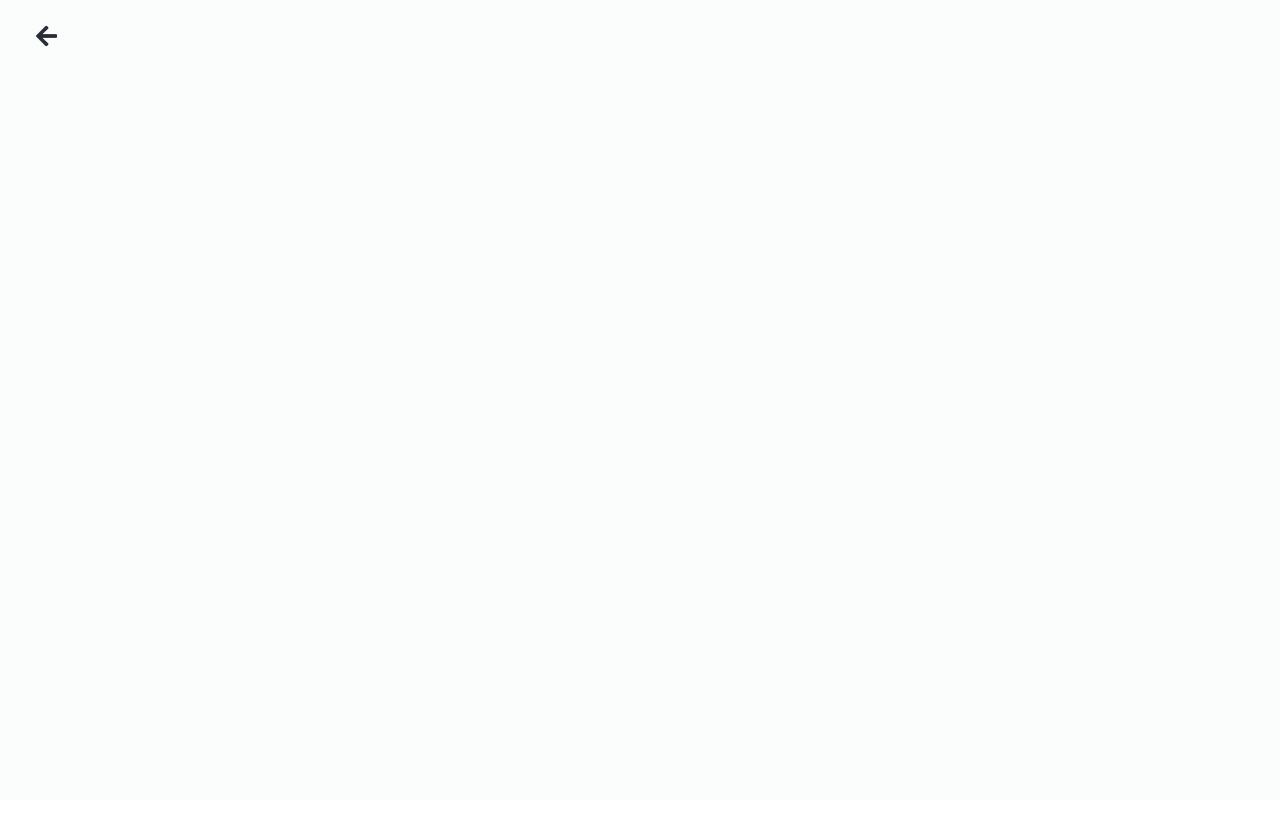
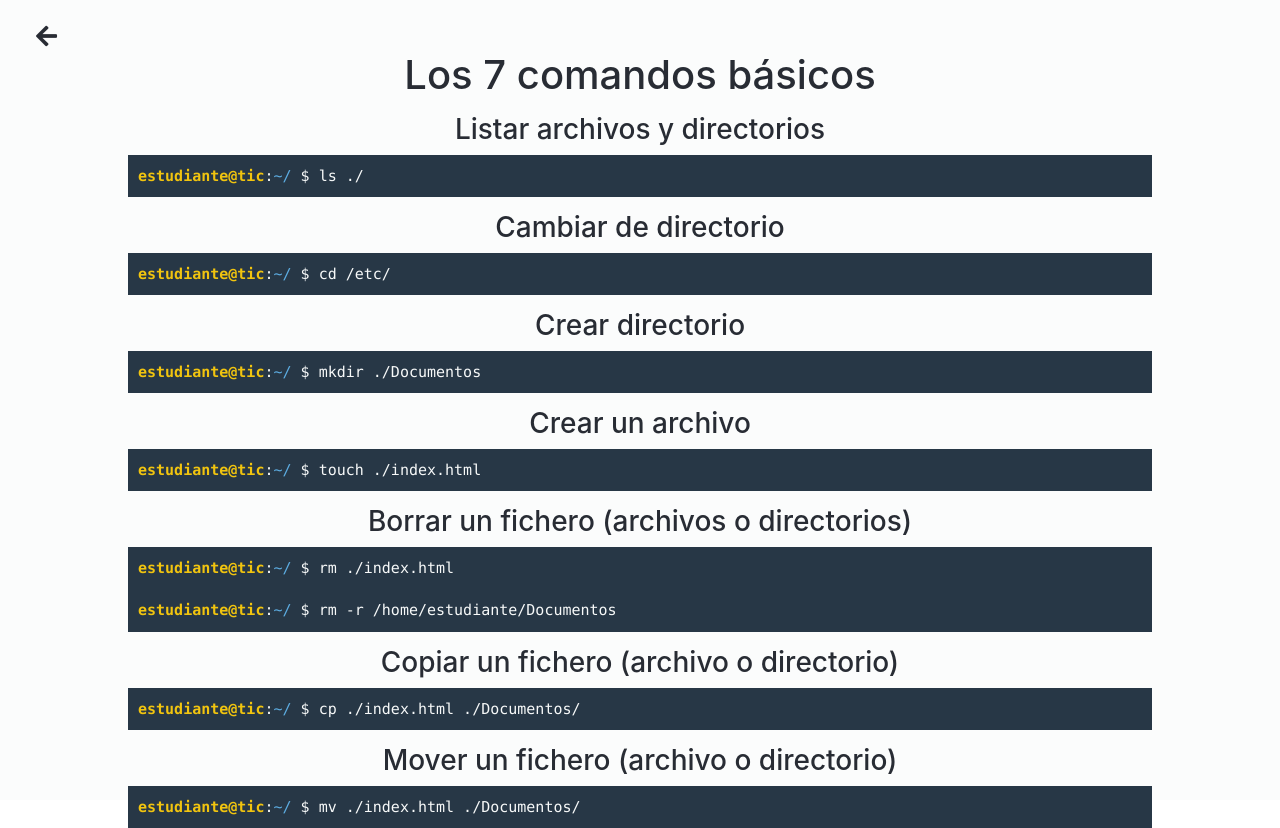
Before and after one commit to shaaiii/cursos-5to-tic, a React (Create React App) app: page /cursos-5to-tic/ss-oo/basic-commands in a window 1280 px wide. Before the commit the page ends 800 px from the top, so only its background shows below. Built offline with nearby package versions, Linux system fonts and the light colour scheme.

Commit message:
Added basic commands class

```diff
--- a/src/components/sistemas-operativos/BasicCommands.js
+++ b/src/components/sistemas-operativos/BasicCommands.js
@@ -3,6 +3,7 @@ import React from 'react';
 import { NavLink } from 'react-router-dom';
 
 import './BasicCommands.scss';
+import CodeContainer from '../CodeContainer';
 
 class BasicCommands extends React.Component {
   render() {
@@ -11,6 +12,36 @@ class BasicCommands extends React.Component {
         <div style={{textAlign: 'left'}}>
           <NavLink className='img-back-link' to='/ss-oo'><i className="fas fa-arrow-left"></i></NavLink>
         </div>
+        <h1>Los 7 comandos básicos</h1>
+        <h3>Listar archivos y directorios</h3>
+        <div>
+          <CodeContainer command='ls ./' />
+        </div>
+        <h3>Cambiar de directorio</h3>
+        <div>
+          <CodeContainer command='cd /etc/' />
+        </div>
+        <h3>Crear directorio</h3>
+        <div>
+          <CodeContainer command='mkdir ./Documentos' />
+        </div>
+        <h3>Crear un archivo</h3>
+        <div>
+          <CodeContainer command='touch ./index.html' />
+        </div>
+        <h3>Borrar un fichero (archivos o directorios)</h3>
+        <div>
+          <CodeContainer command='rm ./index.html' />
+          <CodeContainer command='rm -r /home/estudiante/Documentos' />
+        </div>
+        <h3>Copiar un fichero (archivo o directorio)</h3>
+        <div>
+          <CodeContainer command='cp ./index.html ./Documentos/' />
+        </div>
+        <h3>Mover un fichero (archivo o directorio)</h3>
+        <div className='mb-4'>
+          <CodeContainer command='mv ./index.html ./Documentos/' />
+        </div>
       </div>
     )
   }
--- a/src/components/sistemas-operativos/BasicCommands.scss
+++ b/src/components/sistemas-operativos/BasicCommands.scss
@@ -9,4 +9,7 @@
     font-size: 1.5em;
     color: $darkColor;
   }
+  h3 {
+    margin-top: 0.5em;
+  }
 }
--- a/src/components/sistemas-operativos/Clase3Repaso.scss
+++ b/src/components/sistemas-operativos/Clase3Repaso.scss
@@ -1,6 +1,9 @@
+@import '../../styles.scss';
+
 .ss-oo-clase-3-container {
   text-align: center;
   color: white;
+  background-color: $darkColor;
   padding-bottom: 4em;
   ul {
     list-style-type: none;
--- a/src/components/sistemas-operativos/SistemasOperativos.js
+++ b/src/components/sistemas-operativos/SistemasOperativos.js
@@ -4,13 +4,22 @@ import { NavLink } from 'react-router-dom';
 import Clase3Repaso from './Clase3Repaso';
 import ElShell from './ElShell';
 import BasicCommands from './BasicCommands';
+import BackButton from '../BackButton';
 
 import './SistemasOperativos.scss';
 
 class SistemasOperativos extends React.Component {
+
+  toBack = () => {
+    this.props.history.push('/');
+  }
+
   render() {
     return (
     <div className='ss-oo-container'>
+      <div style={{textAlign: 'left'}}>
+        <BackButton to={this.toBack} />
+      </div>
       <h1>Bienvenidas y Bienvenidos al curso de Sistemas Operativos 2</h1>
 
       <h3>Elija la clase que quiere consultar</h3>
```
